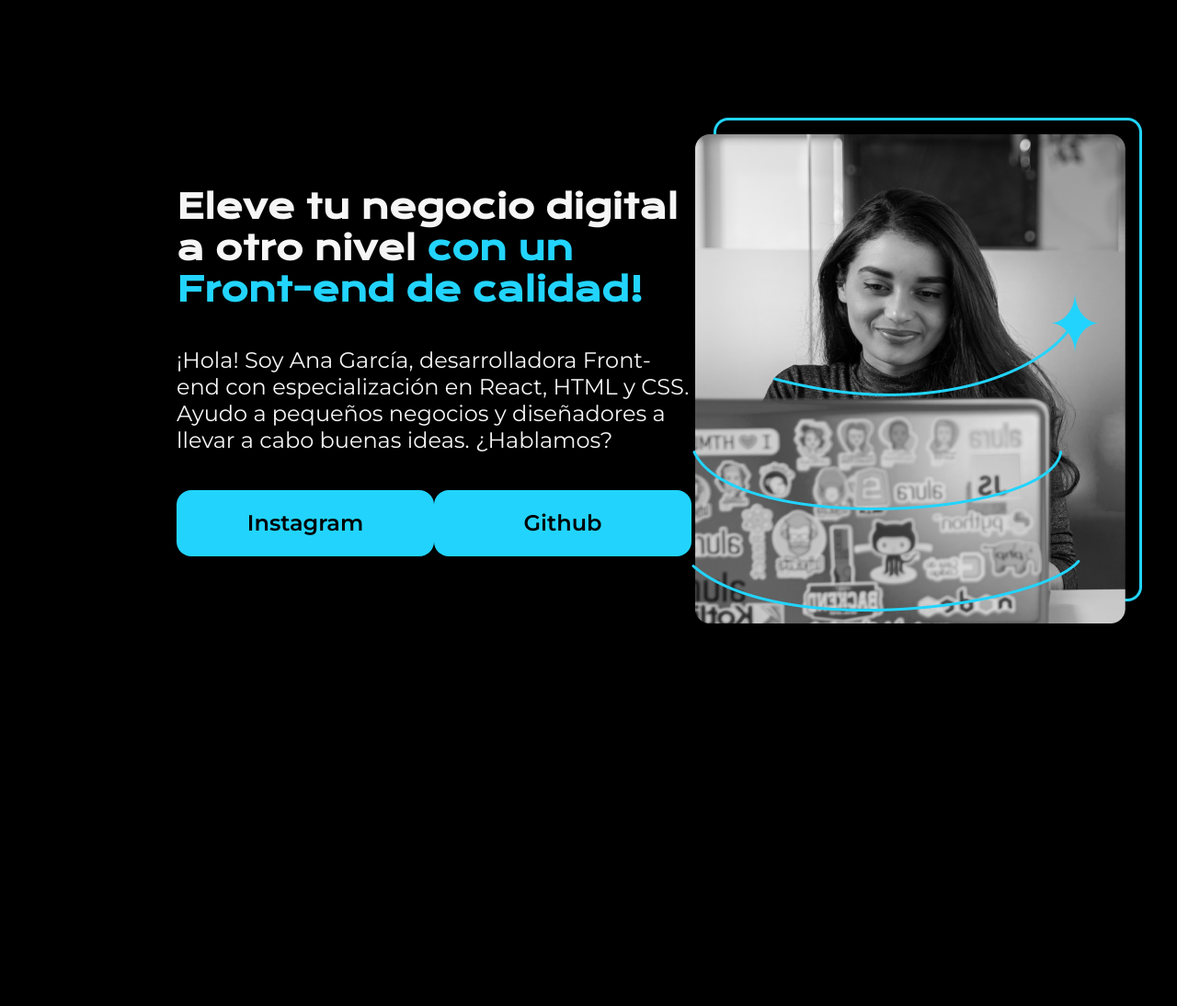
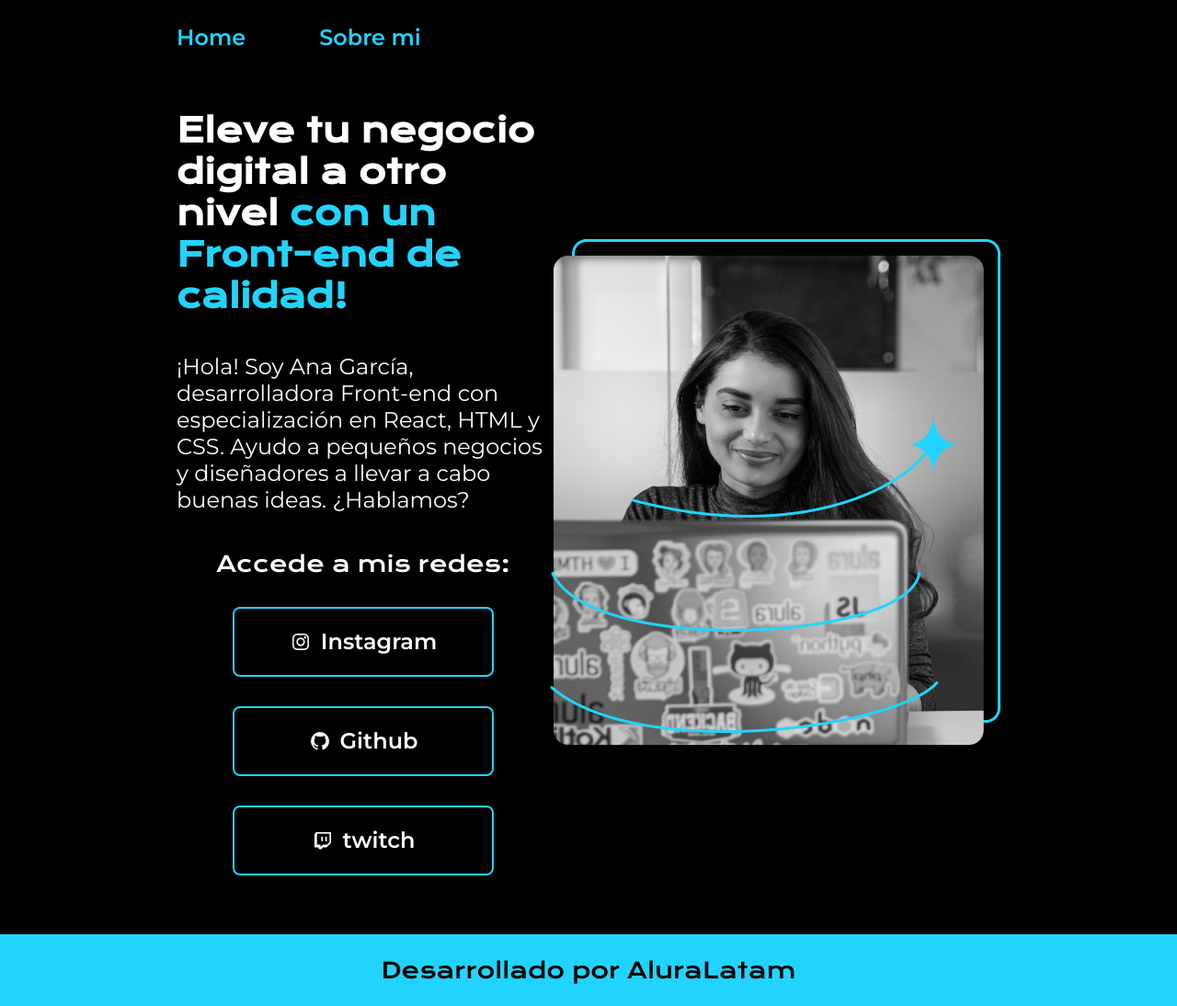
Before and after one commit to nicoluna319/Bootcamp-AluraLatam-One-G7-Nicolas-Luna, a plain HTML site: page HTML&CSS/index.html in a window 1280 px wide. Shown: the whole page at 92% size. Before the commit the page ends 928 px from the top, so only its background shows below. Drawn offline with nearby package versions, Linux system fonts and the light colour scheme.

Commit message:
2da version de la pagina layout

```diff
--- a/HTML&CSS/css/style.css
+++ b/HTML&CSS/css/style.css
@@ -1,4 +1,16 @@
 @import url('https://fonts.googleapis.com/css2?family=Krona+One&family=Montserrat:ital,wght@0,100..900;1,100..900&display=swap');
+
+:root{
+
+    --colorPrimario: black;
+    --colorSecundario: white;
+    --colorTerciario: #22D4FD;
+    --colorHover: #272727;
+
+    --fuenteMontserrat: "Montserrat", sans-serif;
+    --fuenteKrona: "Krona One", sans-serif;
+}
+
 
 *{
     padding: 0;
@@ -6,21 +18,44 @@
 }
 
 
+
+
 body{
-background: black;
-color: #f6f6f6;
-height: 100vh;
+background-color: var(--colorPrimario);
+color: var(--colorSecundario);
 box-sizing: border-box;
 }
 
+.header{
+
+    padding: 2% 0% 0% 15%;
+
+}
+
+.navbar{
+
+    display: flex;
+    gap: 80px;
+}
+
+.navLinks{
+    font-family: var(--fuenteMontserrat);
+    font-size: 24px;
+    font-weight: 600;
+    color: var(--colorTerciario);
+    text-decoration: none;
+
+
+}
+
 .titulo-destaque{
-    color: #22D4FD;
+    color: var(--colorTerciario);
 }
 
 .presentacion{
     display: flex;
     align-items: center;
-    margin: 10% 15%;
+    padding: 5% 15%;
     justify-content: space-between;
 }
 
@@ -34,31 +69,64 @@ box-sizing: border-box;
 
 .presentacion__contenido__titulo{
     font-size: 36px;
-    font-family: "Krona One", sans-serif;
+    font-family: var(--fuenteKrona);
 
 }
 
 .parrafo{
     font-size:24px;
-    font-family: "Montserrat", sans-serif;
+    font-family: var(--fuenteMontserrat);
 
 }
 
 .botones{
     display: flex;
     justify-content: space-between;
+    flex-direction: column;
+    align-items: center;
+    gap: 32px;
 
 }
 
 .enlaces{
     width: 280px;
-    background-color: #22D4FD;
     text-align: center;
     padding: 21.5px 0;
-    border-radius: 16px;
-    font-family: "Montserrat", sans-serif;
+    border-radius: 8px;
+    font-family: var(--fuenteMontserrat);
     font-size: 24px;
     font-weight: 600;
     text-decoration: none;
-    color: black;
+    color: var(--colorSecundario);
+    border: 2px solid #22D4FD;
+    display: flex;
+    justify-content: center;
+    align-items: center;
+    gap: 10px;
 }
+
+.enlaces:hover{
+
+    background-color: var(--colorHover);
+
+}
+
+
+
+.subtituloEnlaces{
+font-family: var(--fuenteKrona);
+font-size: 24px;
+font-weight: 400;
+
+}
+
+footer{
+    background-color: var(--colorTerciario);
+    padding: 24px;
+    text-align: center;
+    color: var(--colorPrimario);
+    font-family: var(--fuenteKrona);
+    font-size: 24px;
+    font-weight: 400;
+
+}
--- a/HTML&CSS/index.html
+++ b/HTML&CSS/index.html
@@ -7,7 +7,13 @@
     <link rel="stylesheet" href="css/style.css">
 </head>
 <body>
-    <header></header>
+    <header class="header">
+        <nav class="navbar">
+            <a class="navLinks" href="index.html">Home</a>
+            <a class="navLinks" href="aboutme.html">Sobre mi</a>
+        </nav>
+
+    </header>
     <main class="presentacion">
         <section class="presentacion__contenido">
         <h1 class="presentacion__contenido__titulo">Eleve tu negocio digital a otro
@@ -19,14 +25,20 @@
              HTML y CSS. Ayudo a pequeños negocios y diseñadores a llevar a cabo buenas ideas. ¿Hablamos?
         </p>
         <div class="botones">
-            <a class="enlaces" href="https://www.instagram.com/">Instagram</a>
-            <a class="enlaces" href="https://github.com/">Github</a>
+            <h2 class="subtituloEnlaces">Accede a mis redes:</h2>
+            <a class="enlaces" href="https://www.instagram.com/"> <img src="css/assets/instagram-logo-24.png">Instagram</a>
+
+            <a class="enlaces" href="https://github.com/">
+                <img src="css/assets/github-logo-24.png" alt="">Github</a>
+            <a class="enlaces" href="https://twitch.com/"><img src="css/assets/twitch-logo-24.png">twitch</a>
+
+
         </div>
     </section>
         <img class="imagen" src="css/img/Imagem.png" alt="imagen ana garcia">
     </main>
     <footer>
-
+        <p>Desarrollado por AluraLatam</p>
     </footer>
     <script src="js/script.js"></script>
 </body>
```
Also changed, not shown: HTML&CSS/aboutme.html (added, +31 -0 lines), HTML&CSS/css/assets/github-logo-24.png (added), HTML&CSS/css/assets/instagram-logo-24.png (added), HTML&CSS/css/assets/twitch-logo-24.png (added).
